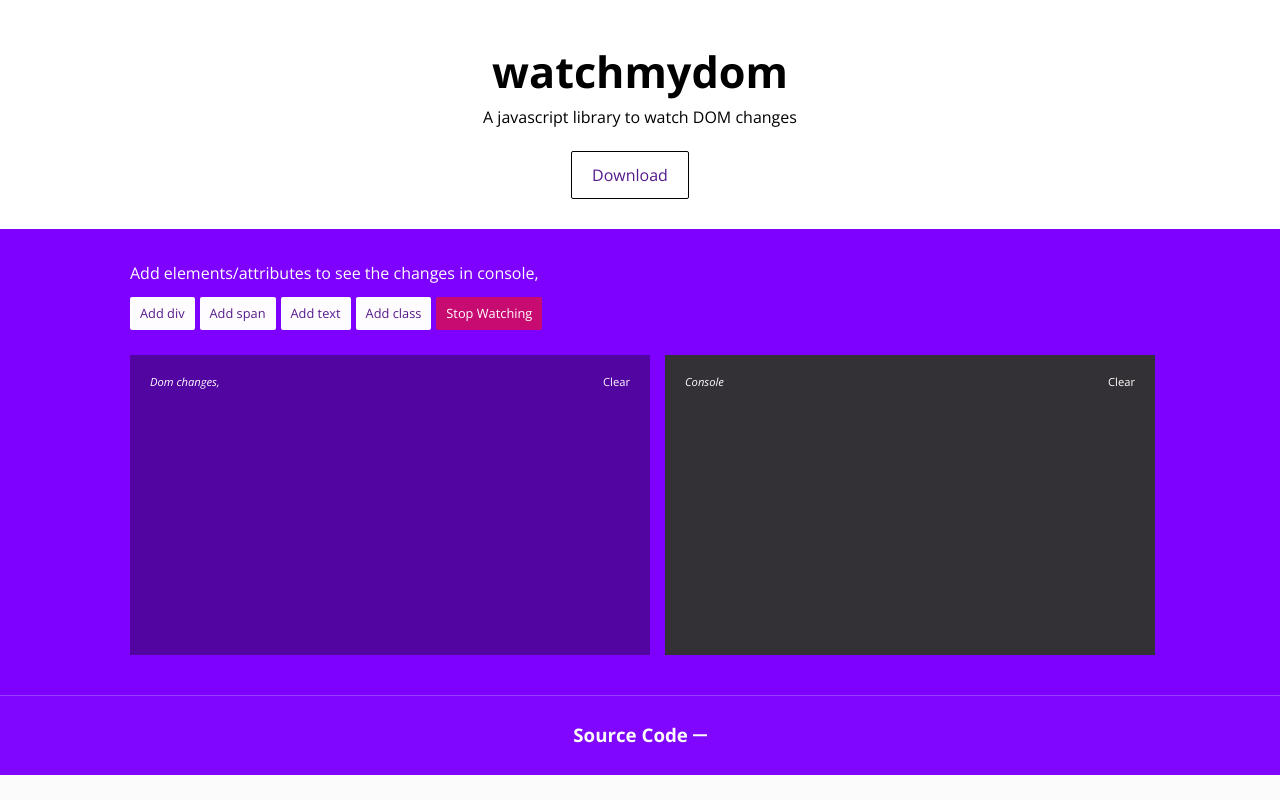
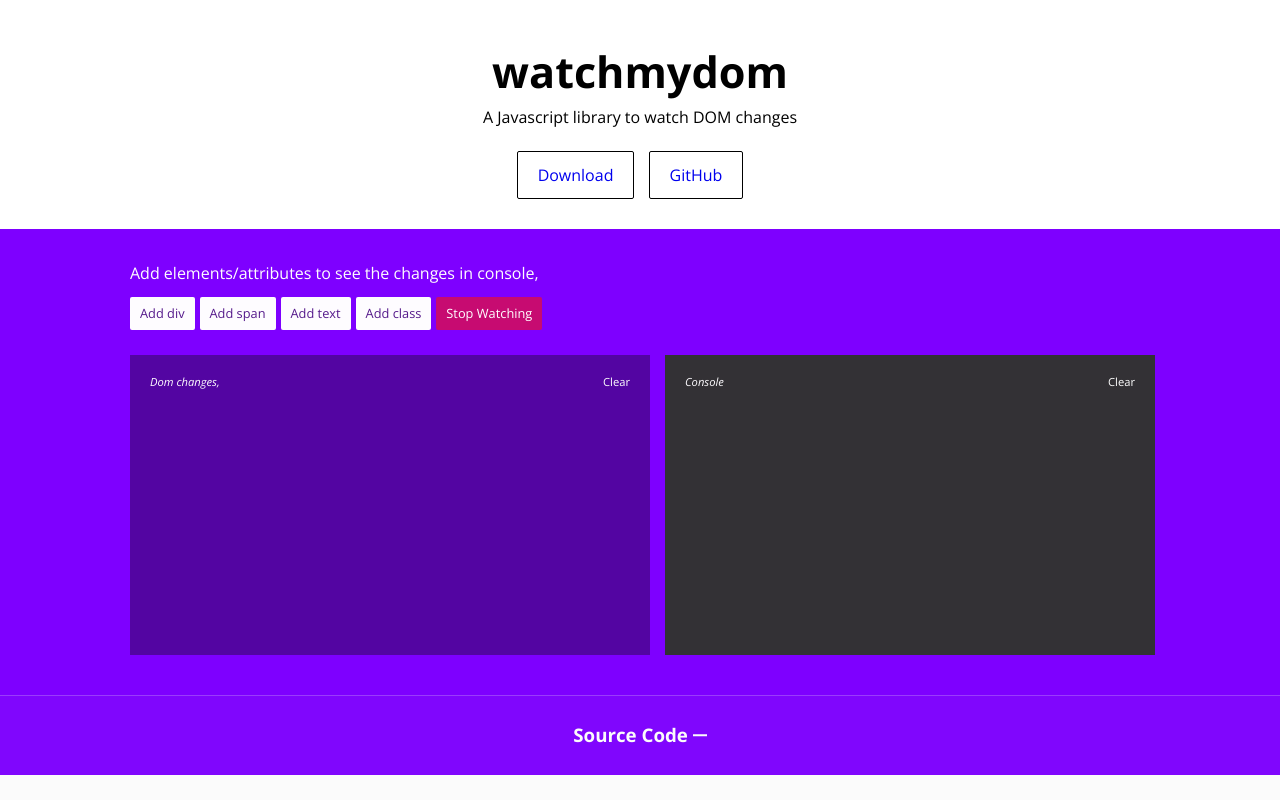
Before and after one commit to saifKeralite/watchmydom, a website: page demo/html/index.html in a window 1280 px wide. Shown: the top 800 px of the page. Drawn offline with nearby package versions, Linux system fonts and the light colour scheme; files that its build step writes are made by us from their sources.

Commit message:
demo page

```diff
--- a/demo/html/index.html
+++ b/demo/html/index.html
@@ -19,11 +19,12 @@
 			<div class="container">
 				<div class="w-c-header center">
 					<h1>watchmydom</h1>
-					<p>A javascript library to watch DOM changes</p>
+					<p>A Javascript library to watch DOM changes</p>
 				</div>
 				<div class="w-c-button-block">
 					<div>
-						<a href="" class="btn btn-normal">Download</a>
+						<a href="https://github.com/saifKeralite/watchmydom/archive/main.zip" alt="Download" class="btn btn-normal">Download</a>
+						<a href="https://github.com/saifKeralite/watchmydom" alt="Download" class="btn btn-normal">GitHub</a>
 					</div>
 					<div>
 						<!-- <a href="" class="btn btn-normal">Download</a> -->
--- a/demo/sass/main.scss
+++ b/demo/sass/main.scss
@@ -77,6 +77,10 @@
 	justify-content: center;
 	align-items: center;
 	padding-top: 10px;
+
+	.btn-normal {
+		margin: 0 5px;
+	}
 	> div {
 		margin: 0 10px;
 	}
@@ -88,6 +92,7 @@
 	&:hover {
 		background: #7e00ff;
 		border: 1px solid #7e00ff;
+		color: #ffffff;
 	}
 }
 
```
Also changed, not shown: demo/index.html (+3 -2 lines), README.md, demo/css/main.css.
